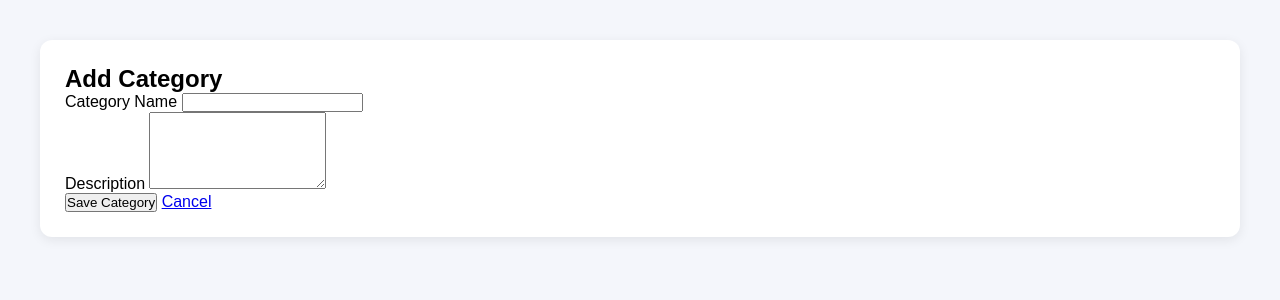
After one commit to AJITHRAJA8/Inventory-Mangement-System, a Flask app: template templates/add_category.html in a window 1280 px wide. The commit adds this page. Shown: the top 300 px of the page. Run offline with Flask 3, Linux system fonts and the light colour scheme; the template is opened without the code that fills it, so the values that code supplies are empty.

Commit message:
create and completed the view category table and now start the add_category table

```diff
--- a/app.py
+++ b/app.py
@@ -1,6 +1,7 @@
 from flask import Flask
 from routes.auth import auth_bp
 from routes.dashboard import dashboard_db
+from routes.category import category_bp
 
 app = Flask(__name__)
 
@@ -9,6 +10,7 @@ app.secret_key = "inventory_management_secret_key"
 #Blueprints
 app.register_blueprint(auth_bp)
 app.register_blueprint(dashboard_db)
+app.register_blueprint(category_bp)
 
 if __name__ == "__main__":
 
--- /dev/null
+++ b/static/category.css
@@ -0,0 +1,138 @@
+*{
+
+    margin:0;
+
+    padding:0;
+
+    box-sizing:border-box;
+
+    font-family:Arial, Helvetica, sans-serif;
+
+}
+body{
+
+    background:#f4f6fb;
+
+    padding:40px;
+
+}
+.container{
+
+    background:white;
+
+    padding:25px;
+
+    border-radius:12px;
+
+    box-shadow:0 3px 12px rgba(0,0,0,.08);
+
+}
+.header{
+
+    display:flex;
+
+    justify-content:space-between;
+
+    align-items:center;
+
+    margin-bottom:25px;
+
+}
+.header h2{
+
+    color:#1e293b;
+
+}
+.add-btn{
+
+    background:#4f46e5;
+
+    color:white;
+
+    text-decoration:none;
+
+    padding:12px 18px;
+
+    border-radius:8px;
+
+}
+.add-btn:hover{
+
+    background:#4338ca;
+
+}
+.search-box{
+
+    margin-bottom:20px;
+
+}
+.search-box form{
+
+    display:flex;
+
+    gap:10px;
+
+}
+.search-box input{
+
+    width:300px;
+
+    padding:10px;
+
+    border:1px solid #ccc;
+
+    border-radius:8px;
+
+}
+.search-box button{
+
+    padding:10px 20px;
+
+    border:none;
+
+    background:#0f172a;
+
+    color:white;
+
+    border-radius:8px;
+
+    cursor:pointer;
+
+}
+table{
+
+    width:100%;
+
+    border-collapse:collapse;
+
+}
+table th{
+
+    background:#f1f5f9;
+
+    padding:15px;
+
+    text-align:left;
+
+}
+table td{
+
+    padding:15px;
+
+    border-bottom:1px solid #e5e7eb;
+
+}
+table tr:hover{
+
+    background:#f8fafc;
+
+}
+table a{
+
+    text-decoration:none;
+
+    color:#2563eb;
+
+    font-weight:bold;
+
+}
--- /dev/null
+++ b/templates/add_category.html
@@ -0,0 +1,61 @@
+<!DOCTYPE html>
+<html>
+
+<head>
+
+    <title>Add Category</title>
+
+    <link rel="stylesheet"
+          href="{{ url_for('static', filename='category.css') }}">
+
+</head>
+
+<body>
+
+<div class="container">
+
+    <h2>Add Category</h2>
+
+    <form method="POST">
+
+        <div class="input-box">
+
+            <label>Category Name</label>
+
+            <input
+                type="text"
+                name="category_name"
+                required>
+
+        </div>
+
+        <div class="input-box">
+
+            <label>Description</label>
+
+            <textarea
+                name="description"
+                rows="5"
+                required></textarea>
+
+        </div>
+
+        <button type="submit">
+
+            Save Category
+
+        </button>
+
+        <a href="/category" class="cancel-btn">
+
+            Cancel
+
+        </a>
+
+    </form>
+
+</div>
+
+</body>
+
+</html>
--- a/templates/home.html
+++ b/templates/home.html
@@ -35,7 +35,7 @@
 
                 <li><a href="#">📦 Products</a></li>
 
-                <li><a href="#">📂 Categories</a></li>
+                <li><a href="/category">📂 Categories</a></li>
 
                 <li><a href="#">🚚 Suppliers</a></li>
 
```
Also changed, not shown: routes/category.py (added, +17 -0 lines), templates/category.html (+102 -0 lines).
